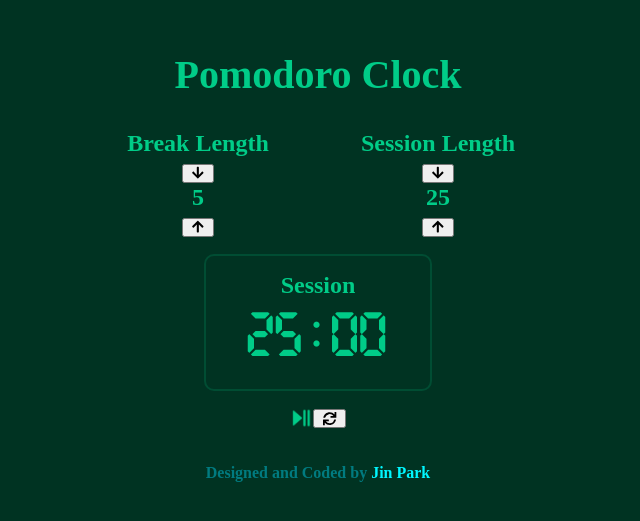
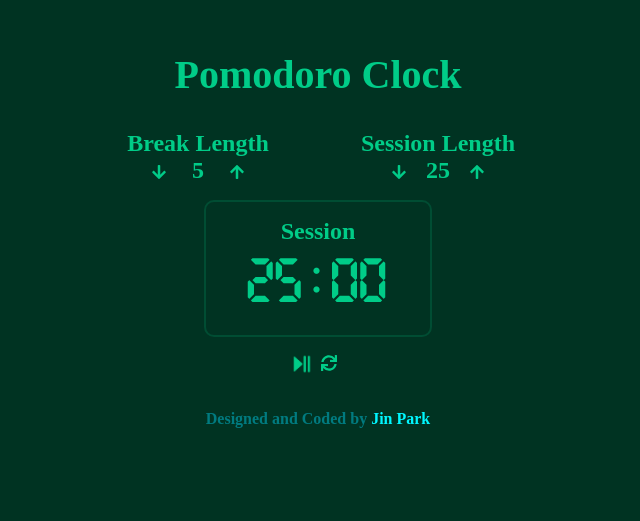
Before and after one commit to canadaprogrammer/pomodoro-clock, a React (Create React App) app: page / in a window 1280 px wide. Shown: the part 149-670 px from the top of the page, without its empty margins (322-962 px from the left). Built offline with nearby package versions, Linux system fonts and the light colour scheme.

Commit message:
Modified App for changing only html

```diff
--- a/src/App.css
+++ b/src/App.css
@@ -11,7 +11,7 @@
   color: hsl(160, 100%, 40%);
 }
 
-.container, #start_stop {
+.container, button, #start_stop {
   background-color: hsl(160, 100%, 10%);
 }
 
@@ -41,6 +41,16 @@ header h1 {
     width: 50%;
     display: inline-block;
   }
+}
+
+button {
+  border: none;
+  color: hsl(160, 100%, 40%);
+}
+
+#break-length, #session-length {
+  display: inline-block;
+  width: 3rem;
 }
 
 .length, #timer-label  {
--- a/src/App.js
+++ b/src/App.js
@@ -23,9 +23,6 @@ class App extends React.Component {
     this.sessionInc = this.sessionInc.bind(this);
     this.reset = this.reset.bind(this);
     this.display = this.display.bind(this);
-    this.startClock = this.startClock.bind(this);
-    this.decreaseCount = this.decreaseCount.bind(this);
-    this.status = this.status.bind(this);
   }
   breakDec() {
     if (this.state.isPlay) return;
@@ -95,61 +92,27 @@ class App extends React.Component {
     });
 
     if (!this.state.isPlay) {
-      this.startClock();
       // set interval
-      // this.setState({
-      //   interval: setInterval( () => {
-      //     // check time is greater than 0
-      //     // // if greater, keep going
-      //     // // if less, change status
-      //     if (this.state.time === 0) {
-      //       this.changeStatus();
-      //     } else {
-      //       this.setState({
-      //         time: this.state.time - 1
-      //       });
-      //     }
-      //     console.log(this.state.time);
-      //   }, 1000)
-      // })
+      this.setState({
+        interval: setInterval( () => {
+          // check time is greater than 0
+          // // if greater, keep going
+          // // if less, change status
+          if (this.state.time === 0) {
+            this.changeStatus();
+          } else {
+            this.setState({
+              time: this.state.time - 1
+            });
+          }
+          console.log(this.state.time);
+        }, 1000)
+      })
     } else {
       // clear interval
       this.setState({
         interval: clearInterval(this.state.interval)
       });
-    }
-  }
-  startClock() {
-    this.setState({
-      interval: setInterval( () => {
-        // check time is greater than 0
-        // // if greater, keep going
-        // // if less, change status
-        // if (this.state.time === 0) {
-        //   this.changeStatus();
-        // } else {
-        //   this.setState({
-        //     time: this.state.time - 1
-        //   });
-        // }
-        this.decreaseCount();
-        this.status();
-        console.log(this.state.time);
-      }, 1000)
-    })
-  }
-  decreaseCount() {
-    this.setState({
-      time: this.state.time - 1
-    });
-  }
-  status() {
-    if (this.state.time < 0) {
-      this.setState({
-        interval: clearInterval(this.state.interval)
-      });
-      this.changeStatus();
-      this.startClock();
     }
   }
   reset() {
@@ -180,7 +143,8 @@ class App extends React.Component {
   }
   render() {
     const iconStyle = {
-      margin: "0 0.5rem"
+      margin: "0 0.5rem",
+      fontSize: "1rem"
     }
     return (
       <div className="container">
@@ -192,15 +156,15 @@ class App extends React.Component {
             <div className="length-wrap">
               <div className="length">
                 <div id="break-label">Break Length</div>
-                <button id="break-decrement" onClick={this.breakDec}> <FontAwesomeIcon icon={faArrowDown} style={iconStyle}/></button>
+                <button id="break-decrement" onClick={this.breakDec}><FontAwesomeIcon icon={faArrowDown} style={iconStyle}/></button>
                 <div id="break-length">{this.state.break}</div>
-                <button id="break-increment" onClick={this.breakInc}><FontAwesomeIcon icon={faArrowUp} style={iconStyle} /></button>
+                <button id="break-increment" onClick={this.breakInc}><FontAwesomeIcon icon={faArrowUp} style={iconStyle}/></button>
               </div>
               <div className="length">
                 <div id="session-label">Session Length</div>
-                <button  id="session-decrement" onClick={this.sessionDec}><FontAwesomeIcon icon={faArrowDown} style={iconStyle}/></button>
+                <button id="session-decrement" onClick={this.sessionDec}><FontAwesomeIcon icon={faArrowDown} style={iconStyle}/></button>
                 <div id="session-length">{this.state.session}</div>
-                <button id="session-increment" onClick={this.sessionInc}><FontAwesomeIcon icon={faArrowUp} style={iconStyle}/> </button>
+                <button id="session-increment" onClick={this.sessionInc}><FontAwesomeIcon icon={faArrowUp} style={iconStyle}/></button>
               </div>
             </div>
             <div className="timer-wrap">
@@ -215,208 +179,11 @@ class App extends React.Component {
           <footer>
             <p>Designed and Coded by <a rel="noopener noreferrer" href="https://developerjinpark.github.io/" target="_blank">Jin Park</a></p>
           </footer>
-          <audio id="beep" preload="auto" ref={(audio) => {this.audioBeep = audio;}} src="https://goo.gl/65cBl1" />
+          <audio id="beep" ref={(audio) => {this.audioBeep = audio;}} src="https://goo.gl/65cBl1" />
         </div>
       </div>
     );
   }
 }
 
-
-// class TimerLengthControl extends React.Component {
-//   render() {
-//     return (
-//       <div className="length-control">
-//         <div id={this.props.titleID}>
-//           {this.props.title}
-//         </div>
-//         <button id={this.props.minID}
-//           className="btn-level" value="-"
-//           onClick={this.props.onClick}>
-//           <i className="fa fa-arrow-down fa-2x"/>
-//         </button>
-//         <div id={this.props.lengthID} className="btn-level">
-//           {this.props.length}
-//         </div>
-//         <button id={this.props.addID}
-//           className="btn-level" value="+"
-//           onClick={this.props.onClick}>
-//           <i className="fa fa-arrow-up fa-2x"/>
-//         </button>
-//       </div>
-//     )
-//   }
-// };
-
-// class App extends React.Component {
-//   constructor(props) {
-//     super(props);
-//     this.state = {
-//       brkLength: 5,
-//       seshLength: 25,
-//       timerState: 'stopped',
-//       timerType: 'Session',
-//       timer: 1500,
-//       intervalID: '',
-//       alarmColor: {color: 'white'}
-//     }
-//     this.setBrkLength = this.setBrkLength.bind(this);
-//     this.setSeshLength = this.setSeshLength.bind(this);
-//     this.lengthControl = this.lengthControl.bind(this);
-//     this.timerControl = this.timerControl.bind(this);
-//     this.beginCountDown = this.beginCountDown.bind(this);
-//     this.decrementTimer = this.decrementTimer.bind(this);
-//     this.phaseControl = this.phaseControl.bind(this);
-//     this.warning = this.warning.bind(this);
-//     this.buzzer = this.buzzer.bind(this);
-//     this.switchTimer = this.switchTimer.bind(this);
-//     this.clockify = this.clockify.bind(this);
-//     this.reset = this.reset.bind(this);
-//   }
-//   setBrkLength(e) {
-//     this.lengthControl('brkLength', e.currentTarget.value,
-//     this.state.brkLength, 'Session');
-//   }
-//   setSeshLength(e) {
-//     this.lengthControl('seshLength', e.currentTarget.value,
-//     this.state.seshLength, 'Break');
-//   }
-//   lengthControl(stateToChange, sign, currentLength, timerType) {
-//     if (this.state.timerState == 'running') return;
-//     if (this.state.timerType == timerType) {
-//       if (sign == "-" && currentLength != 1 ) {
-//         this.setState({[stateToChange]: currentLength - 1});
-//       } else if (sign == "+" && currentLength != 60) {
-//         this.setState({[stateToChange]: currentLength + 1});
-//       }
-//     } else {
-//       if (sign == "-" && currentLength != 1 ) {
-//         this.setState({[stateToChange]: currentLength - 1,
-//         timer: currentLength * 60 - 60});
-//       } else if (sign == "+" && currentLength != 60) {
-//         this.setState({[stateToChange]: currentLength + 1,
-//         timer: currentLength * 60 + 60});
-//       }
-//     }
-//   }
-//   timerControl() {
-//     let control = this.state.timerState === 'stopped' ? (
-//       this.beginCountDown(),
-//       this.setState({timerState: 'running'})
-//     ) : (
-//       this.setState({timerState: 'stopped', intervalID: clearInterval(this.state.intervalID)})
-//     );
-//   }
-//   beginCountDown() {
-//     this.setState({
-//       intervalID: setInterval(() => {
-//         this.decrementTimer();
-//         this.phaseControl();
-//       }, 1000)
-//     })
-//   }
-//   decrementTimer() {
-//     this.setState({timer: this.state.timer - 1});
-//   }
-//   phaseControl() {
-//     let timer = this.state.timer;
-//     this.warning(timer);
-//     this.buzzer(timer);
-//     if (timer < 0) {
-//       this.setState({
-//         intervalID: clearInterval(this.state.intervalID)
-//       });
-//       this.beginCountDown();
-//       if (this.state.timerType === 'Session') {
-//         this.switchTimer(this.state.brkLength * 60, 'Break');
-//       } else {
-//         this.switchTimer(this.state.seshLength * 60, 'Session');
-//       }
-//     }
-//   }
-//   warning(_timer) {
-//     let warn = _timer < 61 ?
-//     this.setState({alarmColor: {color: '#a50d0d'}}) :
-//     this.setState({alarmColor: {color: 'white'}});
-//   }
-//   buzzer(_timer) {
-//     if (_timer === 0) {
-//       this.audioBeep.play();
-//     }
-//   }
-//   switchTimer(num, str) {
-//     this.setState({
-//       timer: num,
-//       timerType: str,
-//       alarmColor: {color: 'white'}
-//     })
-//   }
-//   clockify() {
-//     let minutes = Math.floor(this.state.timer / 60);
-//     let seconds = this.state.timer - minutes * 60;
-//     seconds = seconds < 10 ? '0' + seconds : seconds;
-//     minutes = minutes < 10 ? '0' + minutes : minutes;
-//     return minutes + ':' + seconds;
-//   }
-//   reset() {
-//     this.setState({
-//       brkLength: 5,
-//       seshLength: 25,
-//       timerState: 'stopped',
-//       timerType: 'Session',
-//       timer: 1500,
-//       intervalID: clearInterval(this.state.intervalID),
-//       alarmColor: {color: 'white'}
-//     });
-//     this.audioBeep.pause();
-//     this.audioBeep.currentTime = 0;
-//   }
-//   render() {
-//     return (
-//       <div>
-//         <div className="main-title">
-//           Pomodoro Clock
-//         </div>
-//         <TimerLengthControl
-//           titleID="break-label"   minID="break-decrement"
-//           addID="break-increment" lengthID="break-length"
-//           title="Break Length"    onClick={this.setBrkLength}
-//           length={this.state.brkLength}/>
-//         <TimerLengthControl
-//           titleID="session-label"   minID="session-decrement"
-//           addID="session-increment" lengthID="session-length"
-//           title="Session Length"    onClick={this.setSeshLength}
-//           length={this.state.seshLength}/>
-//         <div className="timer" style={this.state.alarmColor}>
-//           <div className="timer-wrapper">
-//             <div id='timer-label'>
-//               {this.state.timerType}
-//             </div>
-//             <div id='time-left'>
-//               {this.clockify()}
-//             </div>
-//           </div>
-//         </div>
-//         <div className="timer-control">
-//           <button id="start_stop" onClick={this.timerControl}>
-//             <i className="fa fa-play fa-2x"/>
-//             <i className="fa fa-pause fa-2x"/>
-//           </button>
-//           <button id="reset" onClick={this.reset}>
-//             <i className="fa fa-refresh fa-2x"/>
-//           </button>
-//         </div>
-//         <div className="author"> Designed and Coded by <br />
-//           <a target="_blank" href="https://goo.gl/6NNLMG">
-//             Peter Weinberg
-//           </a>
-//         </div>
-//         <audio id="beep" preload="auto"
-//           src="https://goo.gl/65cBl1"
-//           ref={(audio) => { this.audioBeep = audio; }} />
-//       </div>
-//     )
-//   }
-// };
-
 export default App;
```
